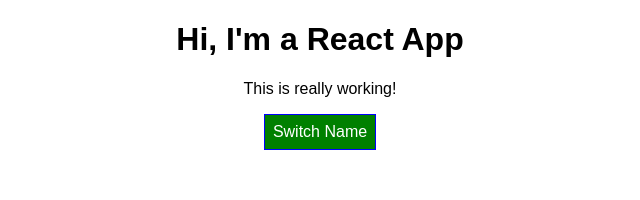
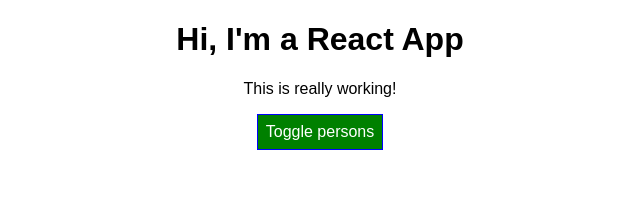
Before and after one commit to makomweb/notes-react-course, a React app in the folder react-complete-guide/: page / in a window 1280 px wide. Shown: the top 200 px of the page, without its empty margins (320-960 px from the left). Built offline with nearby package versions, Linux system fonts and the light colour scheme.

Commit message:
introduce Cockpit component

```diff
--- /dev/null
+++ b/react-complete-guide/src/Components/Cockpit/Cockpit.css
@@ -0,0 +1,30 @@
+
+.red {
+    color: red;
+}
+
+.bold {
+    font-weight: bold;
+}
+
+.Cockpit button {
+    background-color: green;
+    color: white;
+    font: inherit;
+    border: 1px solid blue;
+    padding: 8px;
+    cursor: pointer;
+}
+
+.Cockpit button:hover {
+    background-color: lightgreen;
+    color: black;
+}
+
+.Cockpit button.Red {
+    background-color: red;
+}
+
+.Cockpit button.Red:hover {
+    background-color: salmon;
+}
--- /dev/null
+++ b/react-complete-guide/src/Components/Cockpit/Cockpit.js
@@ -0,0 +1,29 @@
+import React from 'react';
+import styles from './Cockpit.css';
+
+const Cockpit = (props) => {
+    const { persons } = props;
+    let buttonClass = '';
+    if (props.showPersons) {
+        buttonClass = styles.Red;
+    }
+
+    let assignedClasses = [];
+    if (persons.length <= 2) {
+        assignedClasses.push(styles.red);
+    }
+    if (persons.length <= 1) {
+        assignedClasses.push(styles.bold);
+    }
+
+    return (
+        <div className={styles.Cockpit}>
+            <h1>Hi, I'm a React App</h1>
+            <p className={assignedClasses.join(' ')}>This is really working!</p>
+            <button className={buttonClass}
+                onClick={props.clicked}>Toggle persons</button>
+        </div>
+    );
+}
+
+export default Cockpit;
--- a/react-complete-guide/src/Containers/App.css
+++ b/react-complete-guide/src/Containers/App.css
@@ -1,33 +1,3 @@
 .App {
   text-align: center;
 }
-
-.red {
-  color: red;
-}
-
-.bold {
-  font-weight: bold;
-}
-
-.App button {
-  background-color: green;
-  color: white;
-  font: inherit;
-  border: 1px solid blue;
-  padding: 8px;
-  cursor: pointer;
-}
-
-.App button:hover {
-  background-color: lightgreen;
-  color: black;
-}
-
-.App button.Red {
-  background-color: red;
-}
-
-.App button.Red:hover {
-  background-color: salmon;
-}
--- a/react-complete-guide/src/Containers/App.js
+++ b/react-complete-guide/src/Containers/App.js
@@ -1,6 +1,7 @@
 import React, { Component } from 'react';
 import classes from './App.css';
 import Persons from '../Components/Persons/Persons.js';
+import Cockpit from '../Components/Cockpit/Cockpit';
 
 class App extends Component {
   state = {
@@ -41,36 +42,19 @@ class App extends Component {
 
   render() {
     let persons = null;
-    let buttonClass = '';
 
     if (this.state.showPersons) {
       persons = (
-        <div>
-          <Persons
-            persons={this.state.persons}
-            clicked={this.deletePersonHandler}
-            changed={this.nameChangedHandler} />
-        </div>
+        <Persons
+          persons={this.state.persons}
+          clicked={this.deletePersonHandler}
+          changed={this.nameChangedHandler} />
       );
-
-      buttonClass = classes.Red;
     }
-
-    let assignedClasses = [];
-    if (this.state.persons.length <= 2) {
-      assignedClasses.push(classes.red);
-    }
-    if (this.state.persons.length <= 1) {
-      assignedClasses.push(classes.bold);
-    }
-
-
     return (
       <div className={classes.App}>
-        <h1>Hi, I'm a React App</h1>
-        <p className={assignedClasses.join(' ')}>This is really working!</p>
-        <button className={buttonClass}
-          onClick={this.togglePersonsHandler}>Switch Name</button>
+        <Cockpit showPersons={this.state.showPersons}
+          persons={this.state.persons} />
         {persons}
       </div>
     );
```
